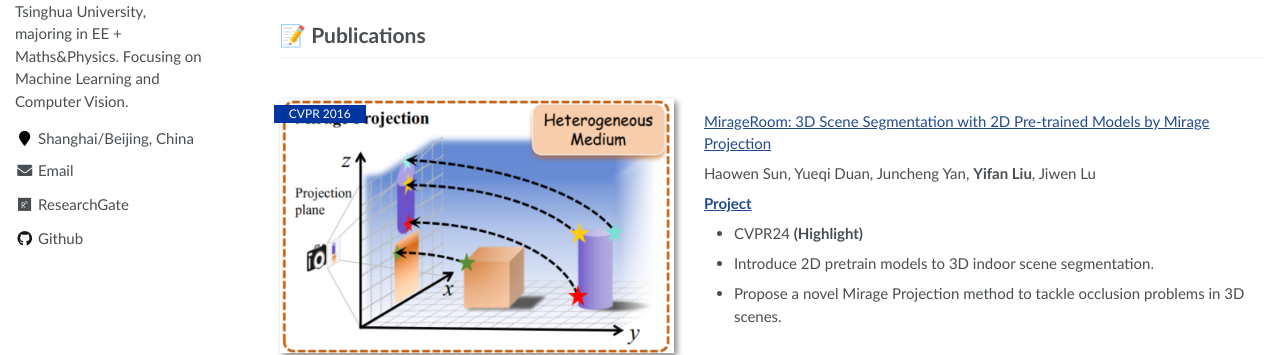
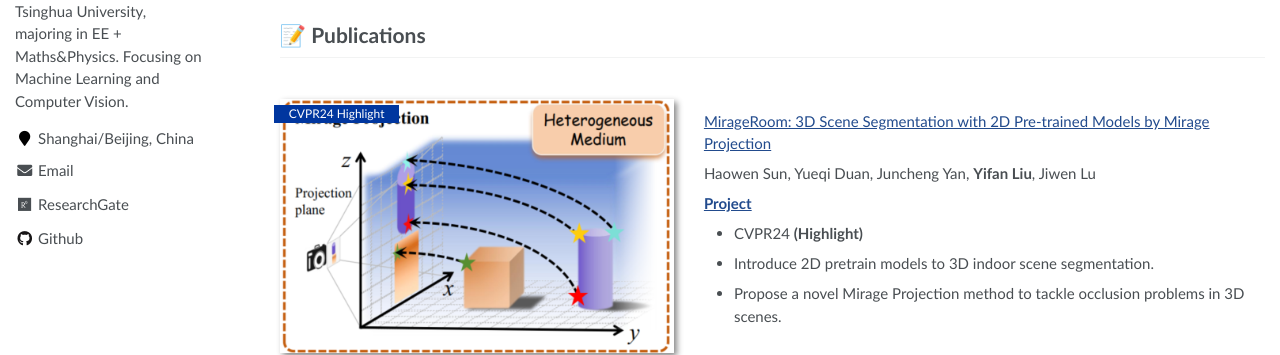
Before and after one commit to liuyifan22/liuyifan22.github.io, a Jekyll site: the page built from _pages/about.md, in a window 1280 px wide and 1198 px high. Shown: the part 376-731 px from the top of the window. Built offline with Jekyll 4.4.1, drawn with Linux system fonts in a browser that asks for light colours.

Commit message:
paper high

```diff
--- a/_pages/about.md
+++ b/_pages/about.md
@@ -27,7 +27,7 @@ My research interest includes computer vision and LLM. My big idea is to build a
 
 # 📝 Publications
 
-<div class='paper-box'><div class='paper-box-image'><div><div class="badge">CVPR 2016</div><img src='images/mirage.png' alt="sym" width="100%"></div></div>
+<div class='paper-box'><div class='paper-box-image'><div><div class="badge">CVPR24 Highlight</div><img src='images/mirage.png' alt="sym" width="100%"></div></div>
 <div class='paper-box-text' markdown="1">
 
 [MirageRoom: 3D Scene Segmentation with 2D Pre-trained Models by Mirage Projection]()
```
